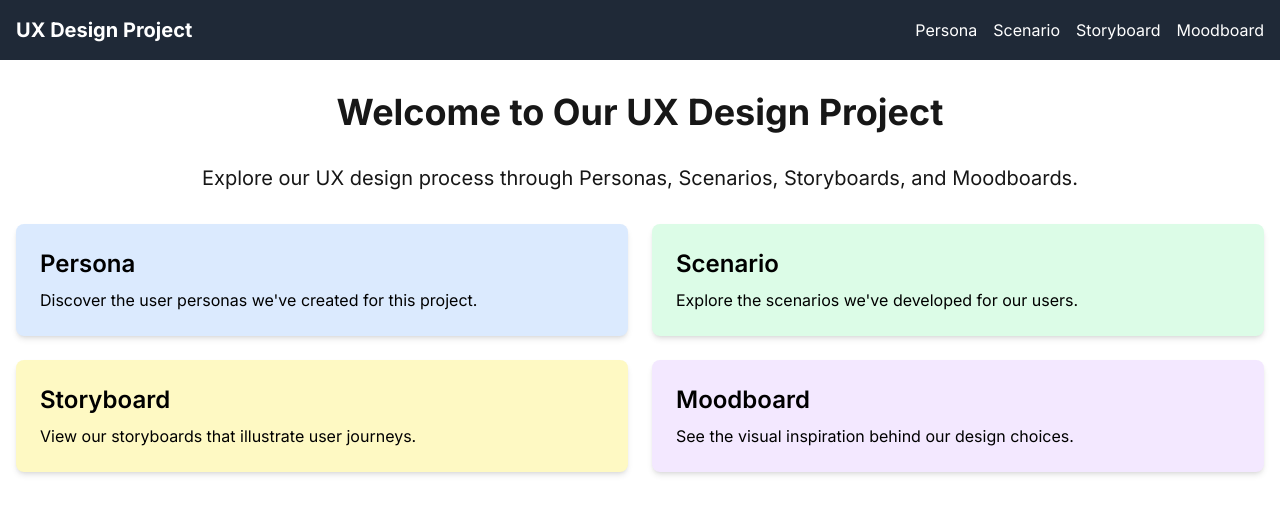
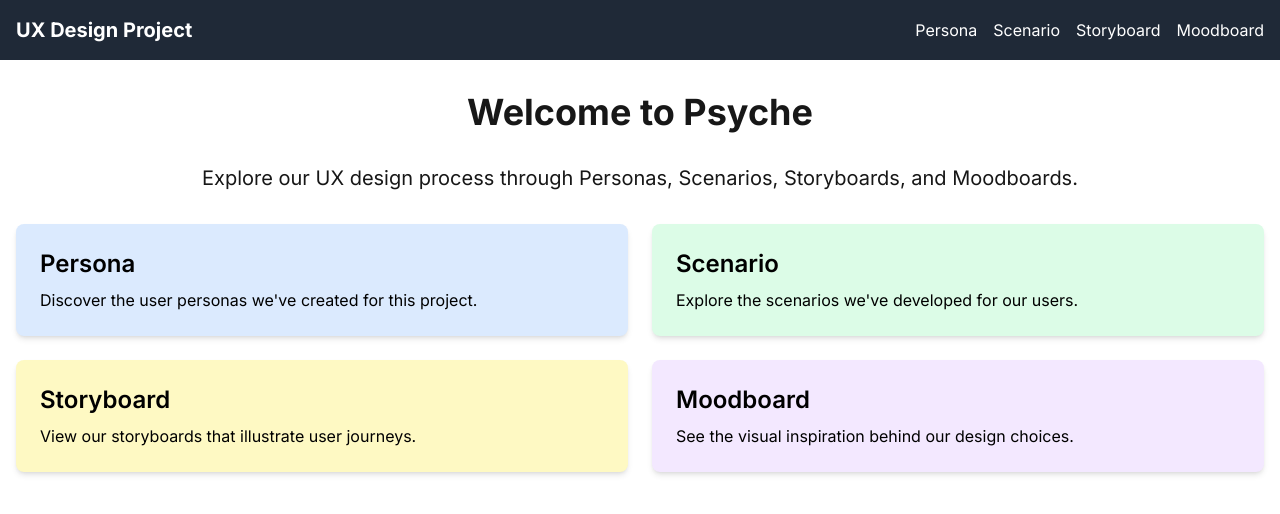
Before and after one commit to SamuraiCali/psycheSite, a Next.js app: page / in a window 1280 px wide. Shown: the top 514 px of the page. Built offline with nearby package versions, Linux system fonts and the light colour scheme.

Commit message:
ChangedHomeName

```diff
--- a/app/page.tsx
+++ b/app/page.tsx
@@ -3,9 +3,7 @@
 export default function Home() {
   return (
     <div className="space-y-8">
-      <h1 className="text-4xl font-bold text-center mb-8">
-        Welcome to Our UX Design Project
-      </h1>
+      <h1 className="text-4xl font-bold text-center mb-8">Welcome to Psyche</h1>
       <p className="text-xl text-center mb-8">
         Explore our UX design process through Personas, Scenarios, Storyboards,
         and Moodboards.
```
